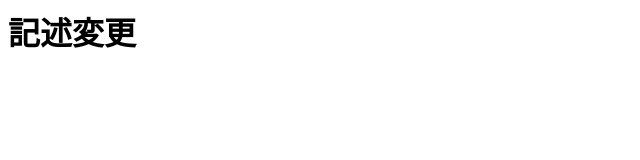
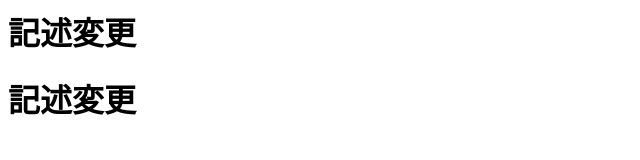
Before and after one commit to rikatussei/git_practice, a plain HTML site: page index.html in a window 1280 px wide. Shown: the whole page, without its empty margins (0-640 px from the left). Drawn offline with Linux system fonts and the light colour scheme.

Commit message:
追記発生

```diff
--- a/index.html
+++ b/index.html
@@ -1 +1,3 @@
 <h1>記述変更</h1>
+
+<h1>記述変更</h1>
```
